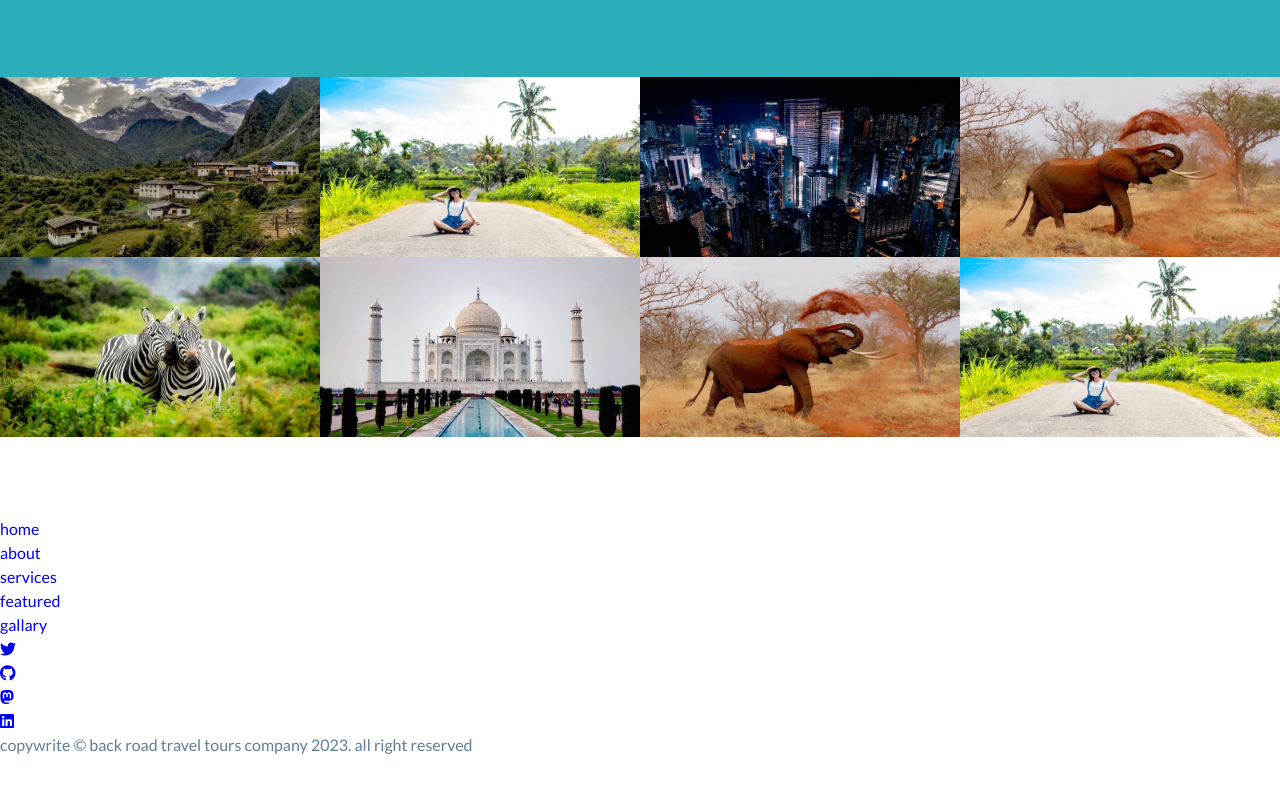
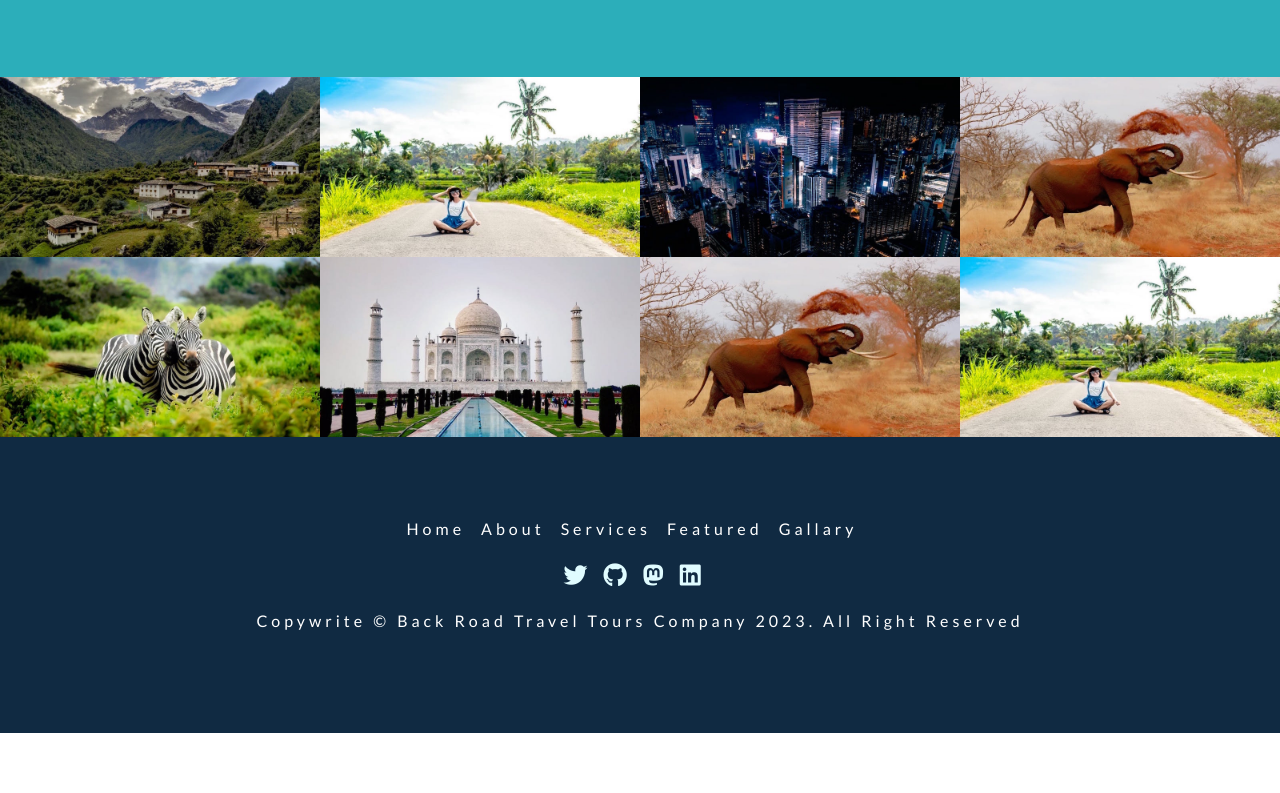
Before and after one commit to cip-Mbrain/tour_company_app, a plain HTML site: page index.html in a window 1280 px wide. Shown: the part 3555-4348 px from the top of the page. After the commit the page ends 4288 px from the top, so only its background shows below. Drawn offline with Linux system fonts and the light colour scheme.

Commit message:
upadting css with footer style

```diff
--- a/css/style.css
+++ b/css/style.css
@@ -545,52 +545,44 @@ Gallery
 Footer
 ===============
 */
-
-/* .footer{
+.footer{
   background: var(--clr-grey-1);
-  padding: 3rem 0;
+  text-align: center;
+}
+.footer-links, .footer-icons{
+  display: flex;
+  justify-content: center;
+  flex-wrap: wrap;
+  margin-bottom: 1rem;
 }
 
-.footer-link {
-display: flex;
-justify-content: center;
+.footer-link{
+color: var(--clr-white);
+margin-right: 1rem;
+font-size: 1rem;
+text-transform: capitalize;
+letter-spacing: var(--spacing);
+transition: var(--transition);
 }
-.footer-link p{
-  margin-left: .7rem;
-  text-transform: capitalize;
-  letter-spacing: var(--spacing);
+
+.footer-link:hover{
+  color: var(--clr-primary-5);
+}
+
+.footer-icon {
+  color: var(--clr-primary-10);
+  font-size: 1.5rem;
+  margin-right: 1rem;
   transition: var(--transition);
 }
-
-.footer-link  a{
-  color: var(--clr-white);
+.footer-icon:hover{
+  color: var(--clr-primary-5);
 }
 
-.footer-link a:hover{
-  color: var(--clr-grey-5);
+.copywrite {
+  color: var(--clr-white);
+  letter-spacing: var(--spacing);
+  text-transform: capitalize;
+  padding-left: 2rem;
+  padding-right: 2rem;
 }
-
-.footer-icon a{
-  color: var(--clr-white);
-}
-
-.footer-icon{
-  display: flex;
-  justify-content: center;
-}
-
-.footer-icon a{
-  padding-left: 1rem;
-  font-size: 1.2rem;
-}
-.footer-icon a:hover{
- color: var(--clr-grey-4);
-}
-
-.footer-info{
-  text-align: center;
-  margin-top: .75rem;
-}
-.footer-info p{
-  color: var(--clr-primary-7);
-} */
```
